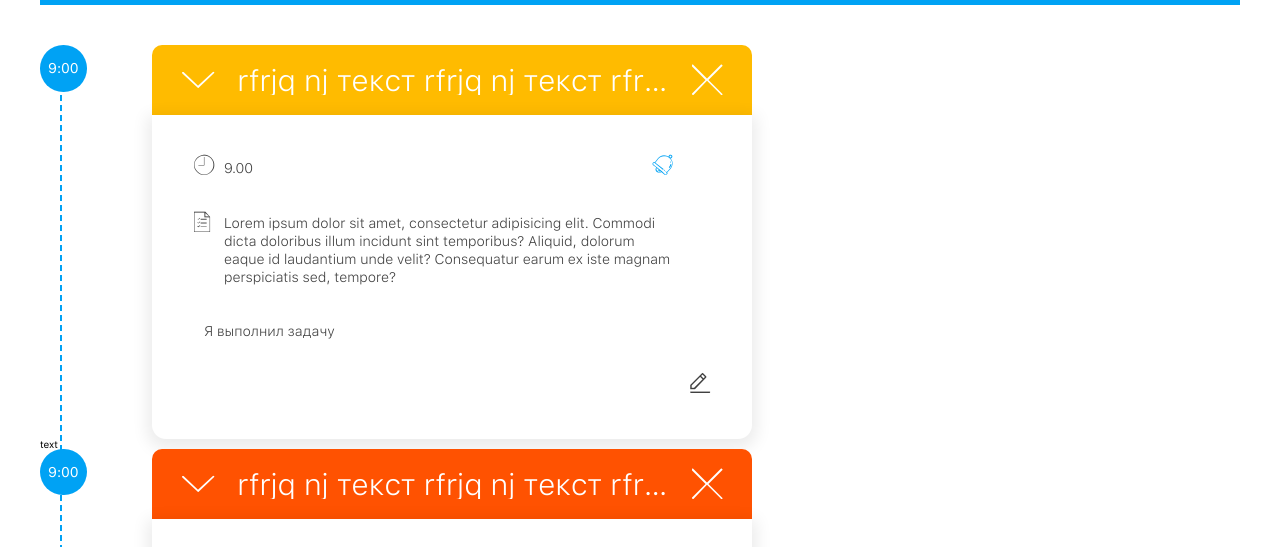
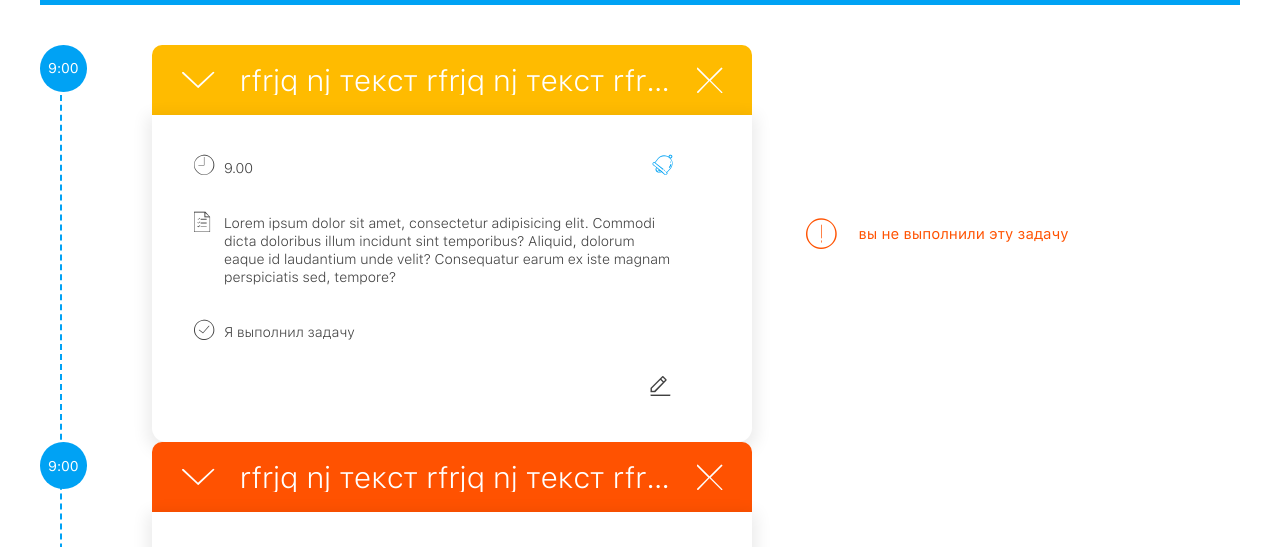
Before and after one commit to veha8342/task, a website: page app/index.html in a window 1280 px wide. Shown: the part 395-942 px from the top of the page. Drawn offline with Linux system fonts and the light colour scheme.

Commit message:
15 finish

```diff
--- a/app/css/style.css
+++ b/app/css/style.css
@@ -396,33 +396,67 @@ button {
   @media (min-width: 1024px) {
     .all-task-wrap {
       padding-top: 5em 0; } }
-
-.task {
+  .all-task-wrap .task-wrap {
+    display: -webkit-box;
+    display: -webkit-flex;
+    display: -ms-flexbox;
+    display: flex;
+    -webkit-box-orient: vertical;
+    -webkit-box-direction: normal;
+    -webkit-flex-direction: column;
+        -ms-flex-direction: column;
+            flex-direction: column; }
+    .all-task-wrap .task-wrap .info-block {
+      display: -webkit-box;
+      display: -webkit-flex;
+      display: -ms-flexbox;
+      display: flex;
+      padding: 2em 0 4em 5.4em;
+      color: #ff5201;
+      min-width: 200px;
+      -webkit-box-align: center;
+      -webkit-align-items: center;
+          -ms-flex-align: center;
+              align-items: center; }
+      .all-task-wrap .task-wrap .info-block .info-icon {
+        font-size: 3em; }
+      .all-task-wrap .task-wrap .info-block > span {
+        font-size: 1.5em;
+        margin-left: 1.5em;
+        font-family: 'sf_ui_textregular'; }
+    @media (min-width: 1024px) {
+      .all-task-wrap .task-wrap {
+        -webkit-box-orient: horizontal;
+        -webkit-box-direction: normal;
+        -webkit-flex-direction: row;
+            -ms-flex-direction: row;
+                flex-direction: row; } }
+  .all-task-wrap .task {
     width: 100%;
     position: relative;
     padding-left: 5.4em;
     max-width: -webkit-calc(600px + 5.4em);
     max-width: calc(600px + 5.4em); }
-  .task.open .task-content-wrap {
+    .all-task-wrap .task.open .task-content-wrap {
       display: block; }
-  .task.open .task-header {
+    .all-task-wrap .task.open .task-header {
       -webkit-border-radius: 1em 1em 0 0;
               border-radius: 1em 1em 0 0; }
-  .task.warning .task-header {
+    .all-task-wrap .task.warning .task-header {
       background: #ff5201; }
-  .task.success .task-header {
+    .all-task-wrap .task.success .task-header {
       background: #7cbb00; }
-  .task + .task {
+    .all-task-wrap .task + .task {
       margin-top: 4em; }
       @media (min-widht: 1024px) {
-      .task + .task {
+        .all-task-wrap .task + .task {
           margin-top: 5em; } }
     @media (min-width: 1024px) {
-    .task {
+      .all-task-wrap .task {
         padding-left: 11.2em;
         min-width: -webkit-calc(600px + 11.2em);
         min-width: calc(600px + 11.2em); } }
-  .task .task-header {
+    .all-task-wrap .task .task-header {
       padding: 1.5em;
       background: #ffbb00;
       -webkit-border-radius: 1em;
@@ -448,14 +482,14 @@ button {
           -ms-flex-align: center;
               align-items: center; }
       @media (min-width: 1024px) {
-      .task .task-header {
+        .all-task-wrap .task .task-header {
           padding: 2em 3em; } }
-    .task .task-header .slide-toogle-btn {
+      .all-task-wrap .task .task-header .slide-toogle-btn {
         font-size: .6em; }
         @media (min-width: 1024px) {
-        .task .task-header .slide-toogle-btn {
+          .all-task-wrap .task .task-header .slide-toogle-btn {
             font-size: 1.6em; } }
-    .task .task-header .short-task-text {
+      .all-task-wrap .task .task-header .short-task-text {
         font-size: 1.4em;
         -webkit-flex-basis: 80%;
             -ms-flex-preferred-size: 80%;
@@ -464,14 +498,14 @@ button {
         overflow: hidden;
         text-overflow: ellipsis; }
         @media (min-width: 1024px) {
-        .task .task-header .short-task-text {
+          .all-task-wrap .task .task-header .short-task-text {
             font-size: 3em; } }
-    .task .task-header .remove {
-      font-size: 2em; }
+      .all-task-wrap .task .task-header .remove {
+        font-size: 1.5em; }
         @media (min-width: 1024px) {
-        .task .task-header .remove {
-          font-size: 3em; } }
-  .task .task-content-wrap {
+          .all-task-wrap .task .task-header .remove {
+            font-size: 2.5em; } }
+    .all-task-wrap .task .task-content-wrap {
       display: none;
       padding: 1.5em;
       -webkit-border-radius: 0 0 1em 1em;
@@ -484,14 +518,14 @@ button {
       -webkit-box-shadow: 0px 5px 16.17px 4.83px rgba(0, 2, 3, 0.08);
               box-shadow: 0px 5px 16.17px 4.83px rgba(0, 2, 3, 0.08); }
       @media (min-width: 1024px) {
-      .task .task-content-wrap {
+        .all-task-wrap .task .task-content-wrap {
           padding: 3em; } }
-    .task .task-content-wrap .task-icon {
+      .all-task-wrap .task .task-content-wrap .task-icon {
         width: 20px; }
-    .task .task-content-wrap .icon {
+      .all-task-wrap .task .task-content-wrap .icon {
         font-size: 1.42em;
         margin-top: -4px; }
-    .task .task-content-wrap .time-row {
+      .all-task-wrap .task .task-content-wrap .time-row {
         display: -webkit-box;
         display: -webkit-flex;
         display: -ms-flexbox;
@@ -505,15 +539,15 @@ button {
         -webkit-align-items: center;
             -ms-flex-align: center;
                 align-items: center; }
-      .task .task-content-wrap .time-row .time {
+        .all-task-wrap .task .task-content-wrap .time-row .time {
           width: 90%;
           padding-left: 10px; }
           @media (min-width: 640px) {
-          .task .task-content-wrap .time-row .time {
+            .all-task-wrap .task .task-content-wrap .time-row .time {
               -webkit-flex-basis: 85%;
                   -ms-flex-preferred-size: 85%;
                       flex-basis: 85%; } }
-    .task .task-content-wrap .task-text-row {
+      .all-task-wrap .task .task-content-wrap .task-text-row {
         display: -webkit-box;
         display: -webkit-flex;
         display: -ms-flexbox;
@@ -523,15 +557,15 @@ button {
         -webkit-flex-direction: row;
             -ms-flex-direction: row;
                 flex-direction: row; }
-      .task .task-content-wrap .task-text-row p {
+        .all-task-wrap .task .task-content-wrap .task-text-row p {
           width: 90%;
           padding-left: 10px; }
-    .task .task-content-wrap .task-check-row {
+      .all-task-wrap .task .task-content-wrap .task-check-row {
         display: -webkit-box;
         display: -webkit-flex;
         display: -ms-flexbox;
         display: flex; }
-      .task .task-content-wrap .task-check-row form {
+        .all-task-wrap .task .task-content-wrap .task-check-row form {
           display: -webkit-box;
           display: -webkit-flex;
           display: -ms-flexbox;
@@ -545,11 +579,11 @@ button {
           -webkit-align-items: center;
               -ms-flex-align: center;
                   align-items: center; }
-        .task .task-content-wrap .task-check-row form label {
+          .all-task-wrap .task .task-content-wrap .task-check-row form label {
             padding-left: 10px; }
-      .task .task-content-wrap .task-check-row input[type="checkbox"] {
+        .all-task-wrap .task .task-content-wrap .task-check-row input[type="checkbox"] {
           display: none; }
-    .task .task-content-wrap .task-edit-row {
+      .all-task-wrap .task .task-content-wrap .task-edit-row {
         display: -webkit-box;
         display: -webkit-flex;
         display: -ms-flexbox;
@@ -563,13 +597,14 @@ button {
         -webkit-justify-content: flex-end;
             -ms-flex-pack: end;
                 justify-content: flex-end; }
-    .task .task-content-wrap > * + * {
+        .all-task-wrap .task .task-content-wrap .task-edit-row span {
+          margin-right: 2em; }
+      .all-task-wrap .task .task-content-wrap > * + * {
         margin-top: 1.5em; }
         @media (min-width: 1024px) {
-        .task .task-content-wrap > * + * {
+          .all-task-wrap .task .task-content-wrap > * + * {
             margin-top: 2.5em; } }
-
-.to-do-time {
+  .all-task-wrap .to-do-time {
     width: 3.33333em;
     height: 3.33333em;
     font-size: 1.2em;
@@ -597,5 +632,5 @@ button {
     position: absolute;
     left: 0; }
     @media (min-width: 1024px) {
-    .to-do-time {
+      .all-task-wrap .to-do-time {
         font-size: 1.4em; } }
--- a/app/index.html
+++ b/app/index.html
@@ -45,6 +45,7 @@
 					</div>
 					<div class="all-task-wrap">
 						<!--ONE TASK-->
+						<div class="task-wrap">
 							<div class="task open">
 								<div class="to-do-time">9:00</div>
 								<div class="task-header">
@@ -82,6 +83,9 @@
 									</div>
 									<div class="task-check-row">
 										<form>
+											<div class="task-icon">
+												<span class="icon icon-check"></span>
+											</div>
 											<input type="checkbox" name="todo" id="todo">
 											<label for="todo">Я выполнил задачу</label>
 										</form>
@@ -91,11 +95,12 @@
 									</div>
 								</div>
 							</div>
-						<div class="info-block warning/success">
+							<div class="info-block warning">
 								<div class="info-icon">
-
+									<span class="icon icon-warning"></span>
 								</div>
-							<span>text</span>
+								<span>вы не выполнили эту задачу</span>
+							</div>
 						</div>
 						<div class="task open warning">
 							<div class="to-do-time">9:00</div>
@@ -134,8 +139,11 @@
 								</div>
 								<div class="task-check-row">
 									<form>
+										<div class="task-icon">
+											<span class="icon icon-check"></span>
+										</div>
 										<input type="checkbox" name="todo" id="todo">
-										<label for="todo"><span class="icon icon-check"></span>Я выполнил задачу</label>
+										<label for="todo">Я выполнил задачу</label>
 									</form>
 								</div>
 								<div class="task-edit-row">
@@ -179,7 +187,6 @@
 										earum ex iste magnam perspiciatis sed, tempore?</p>
 								</div>
 								<div class="task-check-row">
-
 									<form>
 										<div class="task-icon">
 											<span class="icon icon-check"></span>
```
Also changed, not shown: dist/sass/_layout.scss. Lines whose indentation alone changed are shown as unchanged.
